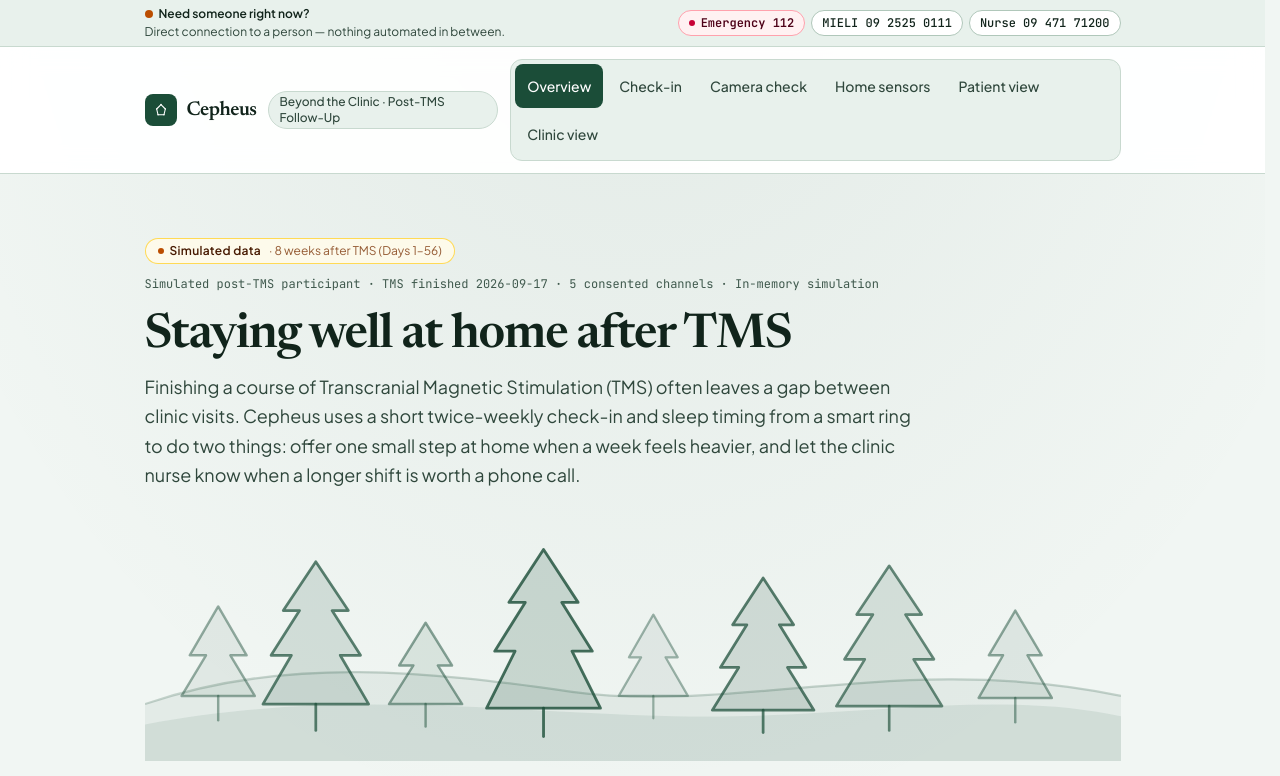
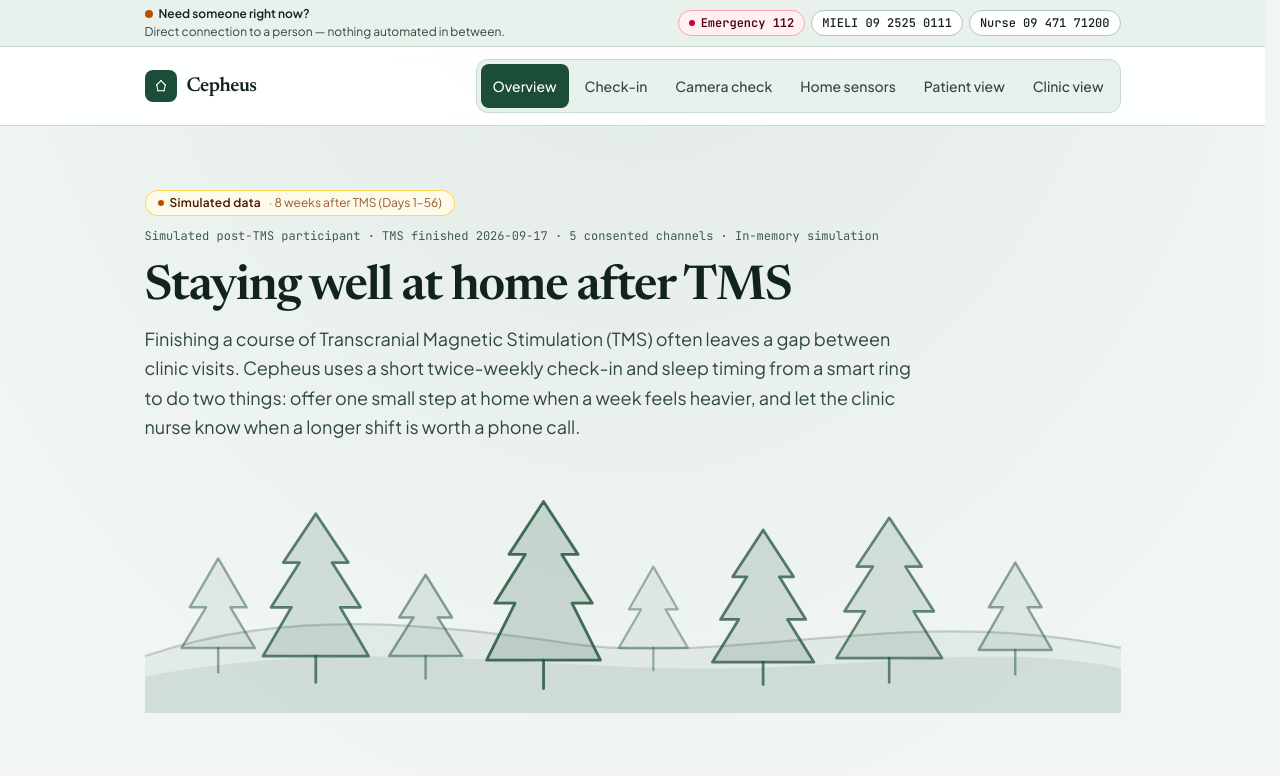
Before and after one commit to Tonttu84/cepheus, a Next.js app: page / in a window 1280 px wide. Shown: the top 776 px of the page. Built offline with nearby package versions, Linux system fonts and the light colour scheme; no server answers.

Commit message:
fix(ui): remove Beyond the Clinic badge from SiteNav header
Drop the 'Beyond the Clinic · Post-TMS Follow-Up' pill from
src/components/site-nav.tsx to keep the top navigation clean.

Entire-Checkpoint: 01M7DJ8792YN4TBVGV8WE09YKC

```diff
--- a/src/components/site-nav.tsx
+++ b/src/components/site-nav.tsx
@@ -18,7 +18,6 @@ export function SiteNav() {
   return (
     <header className="sticky top-0 z-30 border-b border-border-hairline bg-surface-card/95 backdrop-blur-md">
       <div className="mx-auto flex max-w-5xl flex-col gap-3 px-4 py-3 sm:flex-row sm:items-center sm:justify-between sm:px-6">
-        <div className="flex items-center gap-3">
         <Link
           href="/"
           className="group inline-flex min-h-11 items-center gap-2.5 rounded-lg text-ink-primary focus:outline-none focus-visible:ring-2 focus-visible:ring-accent-sage"
@@ -49,10 +48,6 @@ export function SiteNav() {
             Cepheus
           </span>
         </Link>
-          <span className="hidden rounded-full border border-border-hairline bg-surface-subtle px-2.5 py-0.5 text-xs font-medium text-ink-secondary lg:inline-block">
-            Beyond the Clinic · Post-TMS Follow-Up
-          </span>
-        </div>
 
         <nav
           aria-label="Primary navigation"
```
Lines whose indentation alone changed are shown as unchanged.
